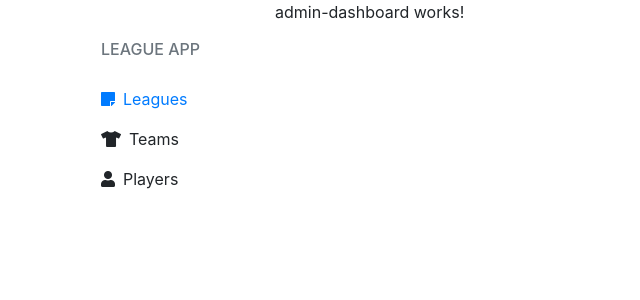
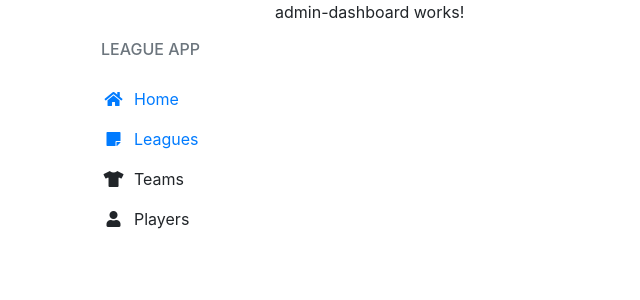
Before and after one commit to carlthenimrod/league-ng, an Angular app: page /admin in a window 1280 px wide. Shown: the top 300 px of the page, without its empty margins (0-640 px from the left). Built offline with nearby package versions, Linux system fonts and the light colour scheme.

Commit message:
CSS tweaks

```diff
--- a/src/app/admin/admin-leagues/admin-league-form/admin-league-form.component.html
+++ b/src/app/admin/admin-leagues/admin-league-form/admin-league-form.component.html
@@ -1,7 +1,7 @@
 <div class="row p-4 my-4 bg-light rounded">
   <div class="col">
     <form #f="ngForm" (ngSubmit)="onSubmit()">
-      <h4 class="mb-4">
+      <h4 class="mb-4 text-muted">
         League Details
 
         <button
--- a/src/app/admin/admin-sidebar/admin-sidebar.component.html
+++ b/src/app/admin/admin-sidebar/admin-sidebar.component.html
@@ -4,7 +4,15 @@
 
 <ul class="nav nav-pills flex-column">
   <li class="nav-item">
-    <a class="nav-link" [routerLink]="['leagues']">
+    <a class="nav-link" [routerLink]="['/admin']">
+      <i class="fa fa-home mr-2"></i>
+
+      <span class="mr-2">Home</span>
+    </a>
+  </li>
+
+  <li class="nav-item">
+    <a class="nav-link" [routerLink]="['/admin', 'leagues']">
       <i class="fa fa-sticky-note mr-2"></i>
 
       <span class="mr-2">Leagues</span>
--- a/src/app/admin/admin-sidebar/admin-sidebar.component.scss
+++ b/src/app/admin/admin-sidebar/admin-sidebar.component.scss
@@ -0,0 +1,6 @@
+a {
+  i {
+    text-align: center;
+    width: 25px;
+  }
+}
```
